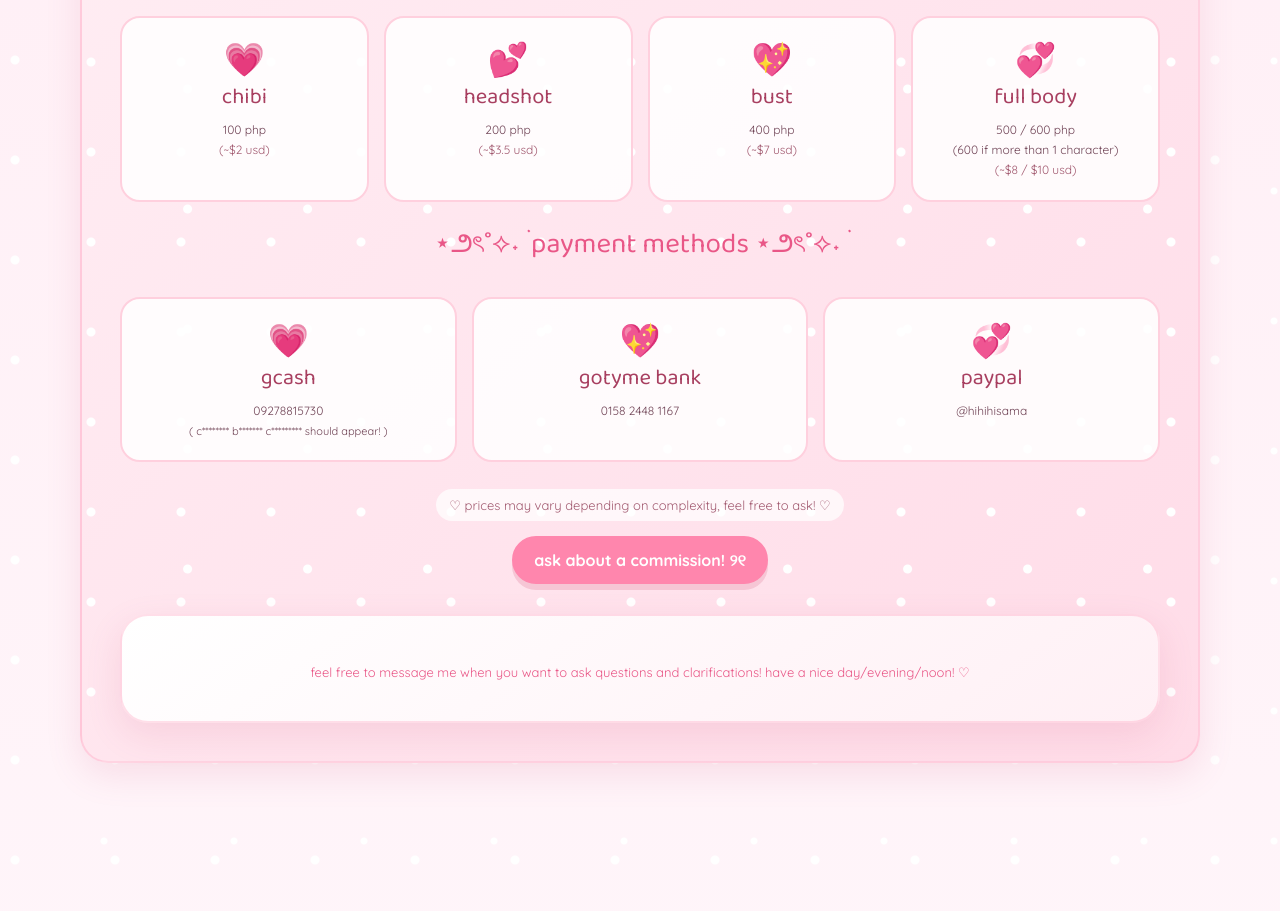
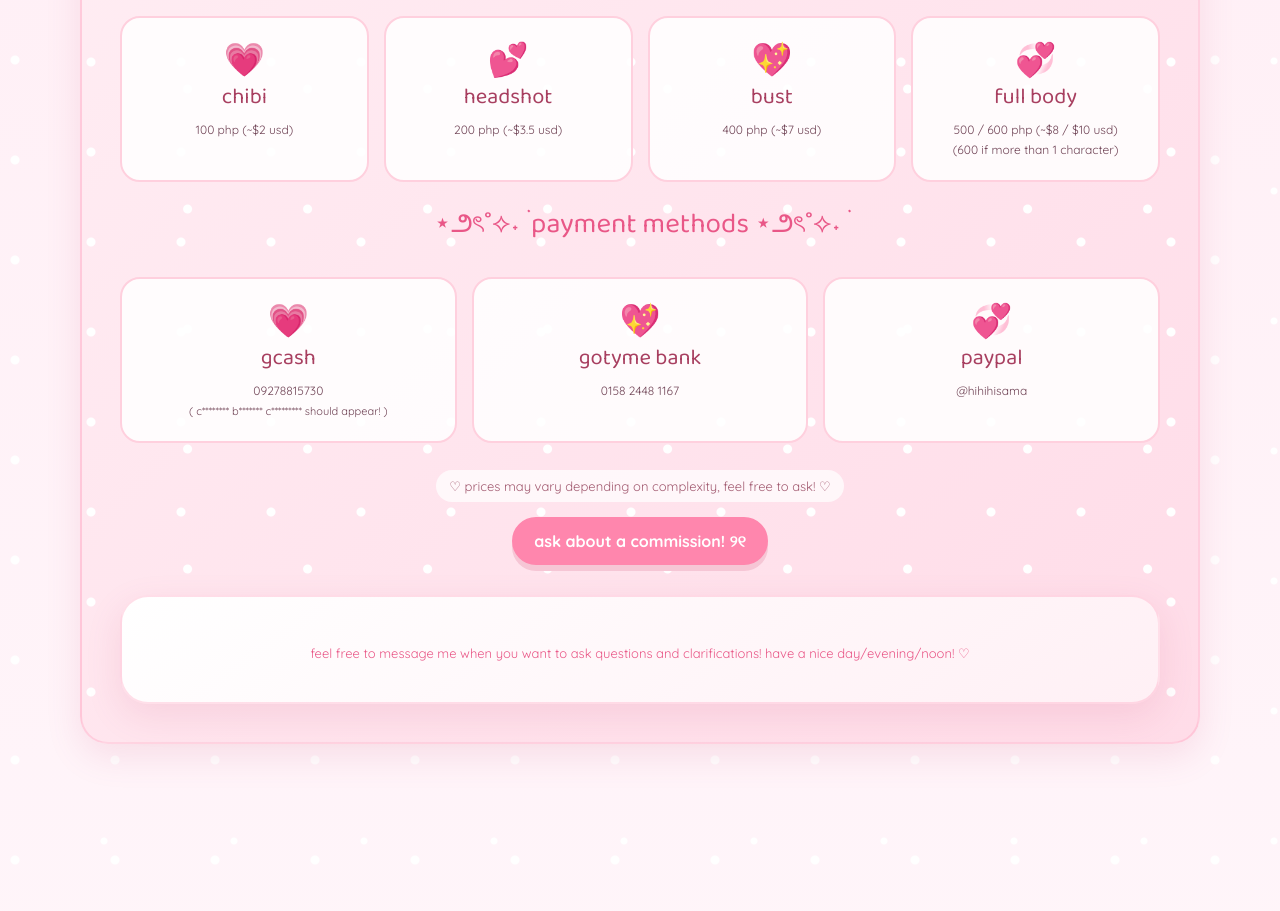
Before and after one commit to EternalEnvy-2/kiascommissionsite, a plain HTML site: page index.html in a window 1280 px wide. Shown: the part 4060-4971 px from the top of the page. Drawn offline with Linux system fonts and the light colour scheme.

Commit message:
Update index.html

```diff
--- a/index.html
+++ b/index.html
@@ -355,10 +355,10 @@ body.night .rule{border-color:#704153}
     </div>
     <div class="commission-top" style="margin-top:30px"><h3 style="font-size:30px">🧸ྀི pricing 🧸ྀི</h3></div>
     <div class="commission-grid" style="grid-template-columns:repeat(4,1fr)">
-      <div class="commission-item"><div class="icon">💗</div><h4>chibi</h4><p>100 php<br><span style="font-size:12px;color:#a25a70">(~$2 usd)</span></p></div>
-      <div class="commission-item"><div class="icon">💕</div><h4>headshot</h4><p>200 php<br><span style="font-size:12px;color:#a25a70">(~$3.5 usd)</span></p></div>
-      <div class="commission-item"><div class="icon">💖</div><h4>bust</h4><p>400 php<br><span style="font-size:12px;color:#a25a70">(~$7 usd)</span></p></div>
-      <div class="commission-item"><div class="icon">💞</div><h4>full body</h4><p>500 / 600 php<br>(600 if more than 1 character)<br><span style="font-size:12px;color:#a25a70">(~$8 / $10 usd)</span></p></div>
+      <div class="commission-item"><div class="icon">💗</div><h4>chibi</h4><p>100 php (~$2 usd)</p></div>
+      <div class="commission-item"><div class="icon">💕</div><h4>headshot</h4><p>200 php (~$3.5 usd)</p></div>
+      <div class="commission-item"><div class="icon">💖</div><h4>bust</h4><p>400 php (~$7 usd)</p></div>
+      <div class="commission-item"><div class="icon">💞</div><h4>full body</h4><p>500 / 600 php (~$8 / $10 usd)<br>(600 if more than 1 character)</p></div>
     </div>
         <h3 style="margin:20px 0 18px;color:var(--hot);font:28px 'Baloo 2';text-align:center"> ⋆౨ৎ˚⟡˖ ࣪ payment methods ⋆౨ৎ˚⟡˖ ࣪</h3>
         <div class="commission-grid" style="grid-template-columns:repeat(3,1fr)">
```
